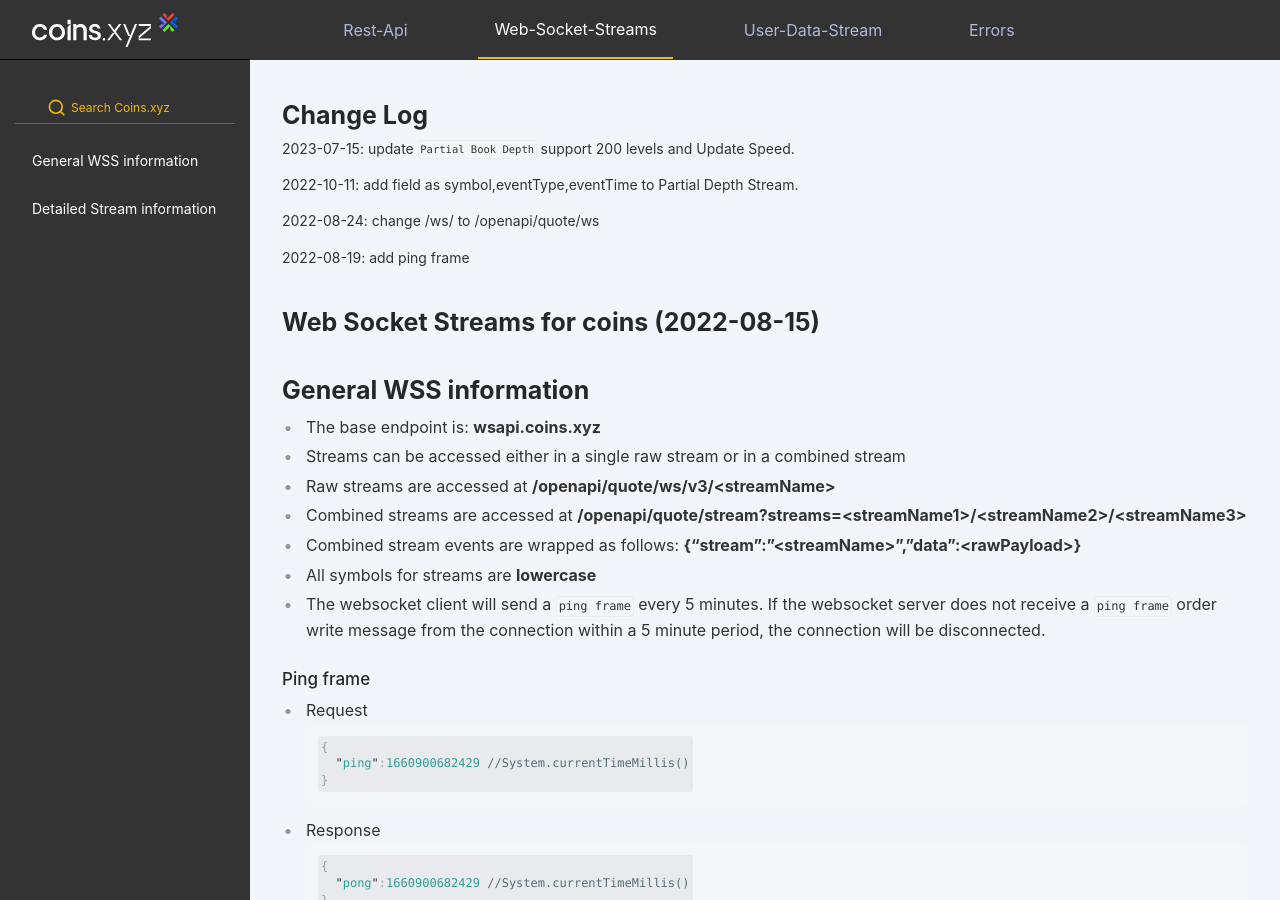
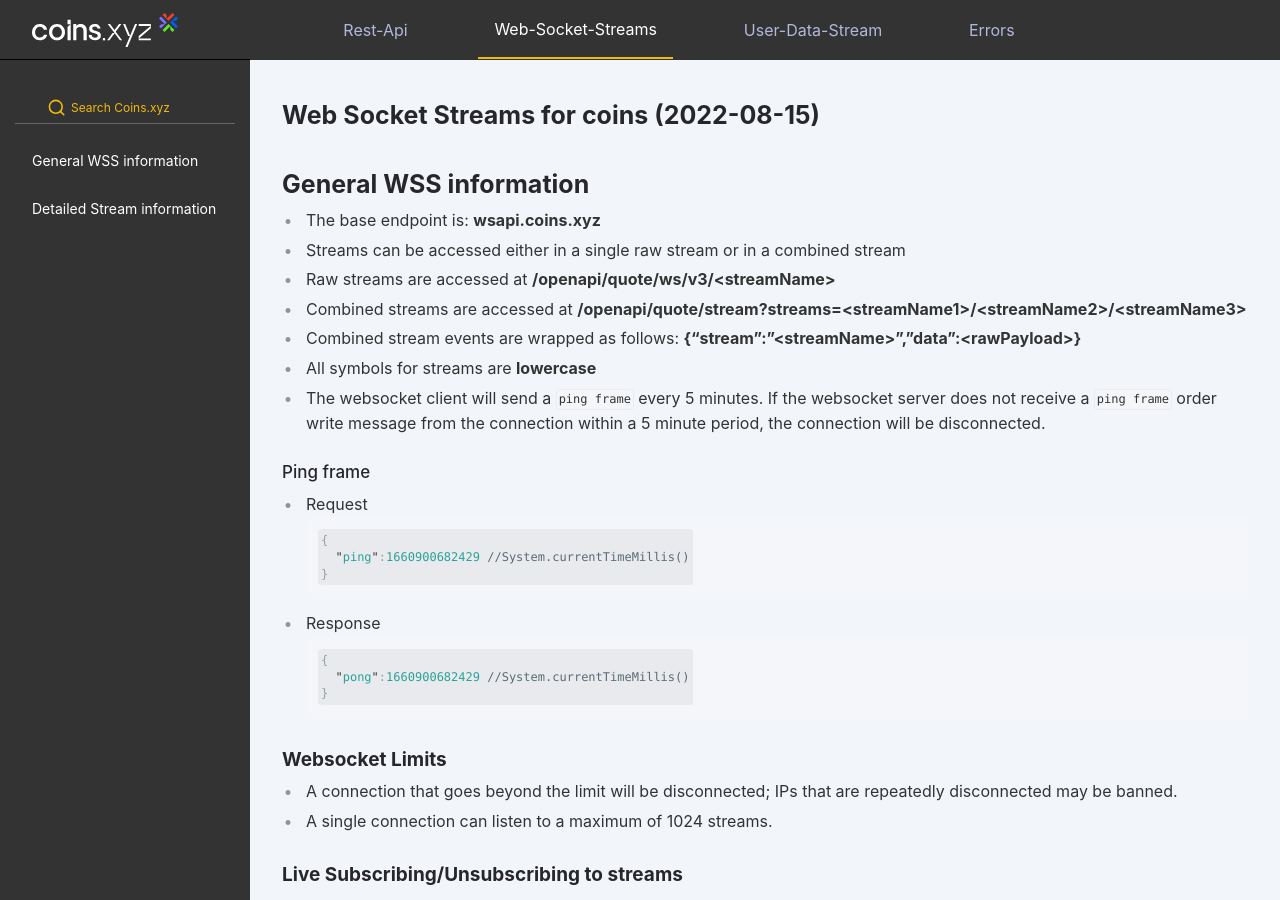
Before and after one commit to coins-docs/xyz, a Jekyll site: the page built from docs/web-socket-streams.md, in a window 1280 px wide and 900 px high. Built offline with Jekyll 4.4.1, drawn with Linux system fonts in a browser that asks for light colours.

Commit message:
Update web-socket-streams.md

```diff
--- a/docs/web-socket-streams.md
+++ b/docs/web-socket-streams.md
@@ -5,17 +5,6 @@ nav: sidebar/web-socket-streams.html
 layout: default
 ---
 
-
-
-# Change Log
-
-2023-07-15: update `Partial Book Depth`  support 200 levels and Update Speed.
-
-2022-10-11: add field as symbol,eventType,eventTime to Partial Depth Stream.
-
-2022-08-24: change /ws/ to /openapi/quote/ws
-
-2022-08-19: add ping frame
 
 
 # Web Socket Streams for coins (2022-08-15)
```
